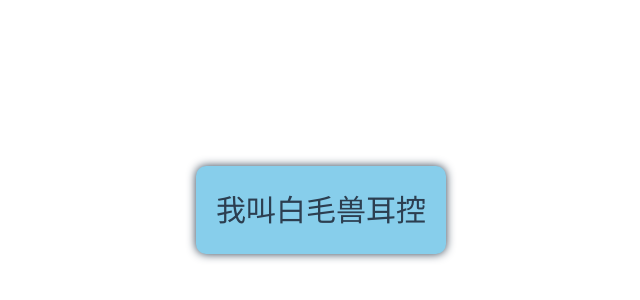
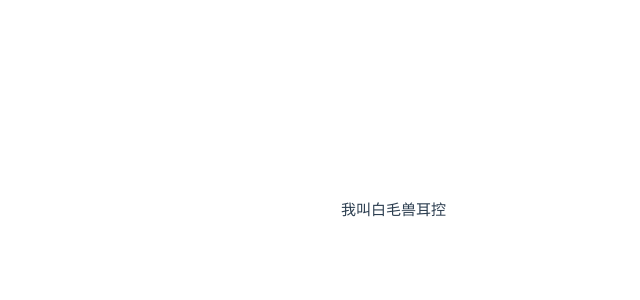
Before and after one commit to baimaoshouerkong/baimaoshouerkong.github.io, a Vue app: page / in a window 1280 px wide. Shown: the part 190-490 px from the top of the page, without its empty margins (194-834 px from the left). Built offline with nearby package versions, Linux system fonts and the light colour scheme.

Commit message:
使用tailwindcss

```diff
--- a/index.html
+++ b/index.html
@@ -1,9 +1,10 @@
 <!DOCTYPE html>
-<html lang="">
+<html lang="zh-CN">
   <head>
     <meta charset="UTF-8">
     <link rel="icon" href="/favicon.ico">
     <meta name="viewport" content="width=device-width, initial-scale=1.0">
+    <link rel="stylesheet" href="/src/css/style.css">
     <title>白毛兽耳控的小站</title>
   </head>
   <body>
--- a/package.json
+++ b/package.json
@@ -11,6 +11,8 @@
     "type-check": "vue-tsc --build"
   },
   "dependencies": {
+    "@tailwindcss/vite": "^4.1.8",
+    "tailwindcss": "^4.1.8",
     "vue": "^3.5.13"
   },
   "devDependencies": {
--- a/src/components/Index.vue
+++ b/src/components/Index.vue
@@ -8,16 +8,11 @@
 export default {
   name: 'Index',
   setup() {
-
+    let github_url = 'https://github.com/baimaoshouerkong';
+    let introduction;
   },
 }
 </script>
 
 <style scoped>
-.index{
-  background-color: skyblue;
-  box-shadow: 0 0 10px;
-  border-radius: 10px;
-  padding: 20px;
-}
 </style>
--- /dev/null
+++ b/src/css/style.css
@@ -0,0 +1 @@
+@import "tailwindcss";
--- a/vite.config.ts
+++ b/vite.config.ts
@@ -3,12 +3,13 @@ import { fileURLToPath, URL } from 'node:url'
 import { defineConfig } from 'vite'
 import vue from '@vitejs/plugin-vue'
 import vueDevTools from 'vite-plugin-vue-devtools'
-
+import tailwindcss from '@tailwindcss/vite'
 // https://vite.dev/config/
 export default defineConfig({
   plugins: [
     vue(),
     vueDevTools(),
+    tailwindcss(),
   ],
   resolve: {
     alias: {
```
Also changed, not shown: 1 other file (tests, documents, lock files or other folders).
